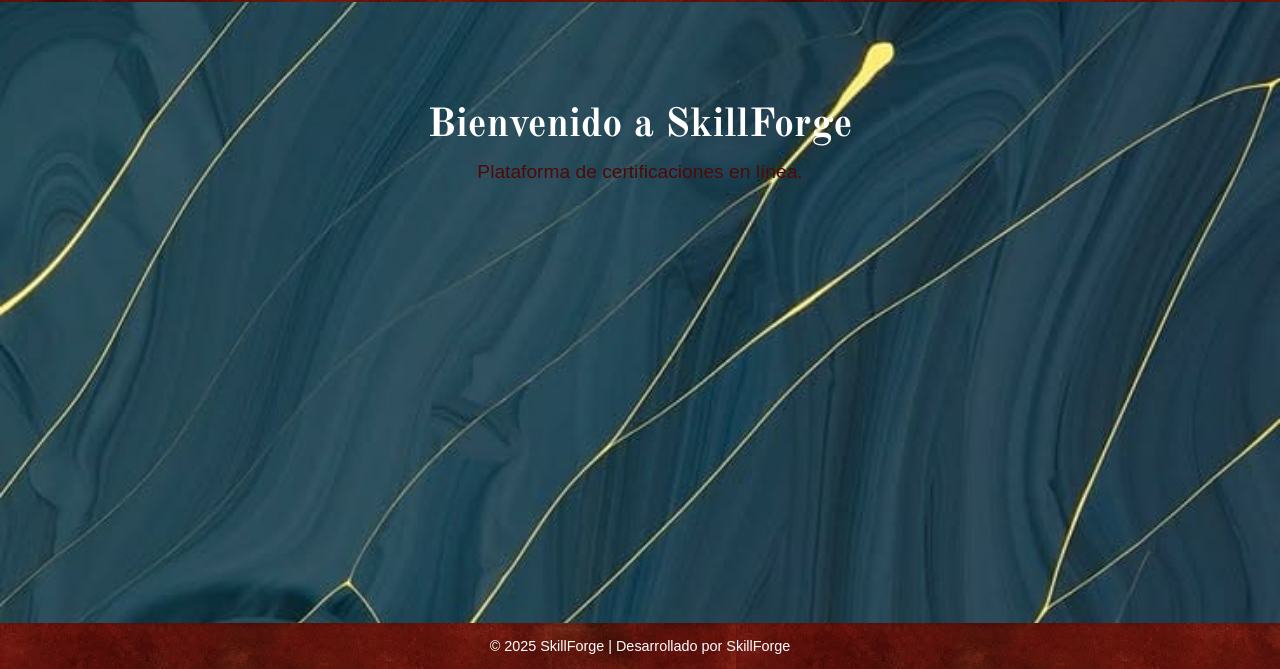
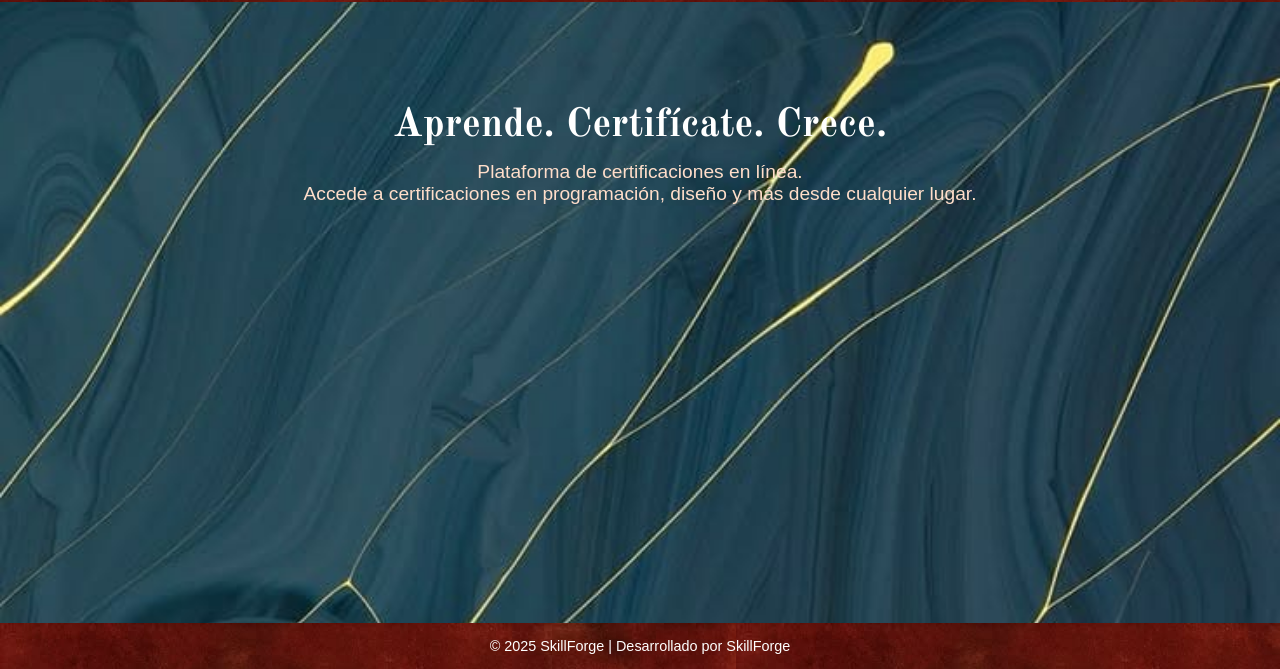
Before and after one commit to DannaMajhli/Examen2doParcial_Gina, a plain HTML site: page front/index.html in a window 1280 px wide. Shown: the part 131-800 px from the top of the page. Drawn offline with nearby package versions, Linux system fonts and the light colour scheme; a web font is replaced by a local one.

Commit message:
"Camien un texto de la principal - Danna"

```diff
--- a/front/css/estilos.css
+++ b/front/css/estilos.css
@@ -73,7 +73,7 @@ header nav ul li a:hover {
 
 .contenido p {
     font-size: 1.2rem;
-    color: #4f0909;
+    color: #ffdeca;
 }
 
 
--- a/front/index.html
+++ b/front/index.html
@@ -25,8 +25,9 @@
 
     <!-- Contenido -->
     <section class="contenido">
-        <h1>Bienvenido a SkillForge</h1>
+        <h1>Aprende. Certifícate. Crece.</h1>
         <p>Plataforma de certificaciones en línea.</p>
+        <p>Accede a certificaciones en programación, diseño y más desde cualquier lugar.</p>
     </section>
 
     <!-- Footer -->
```
